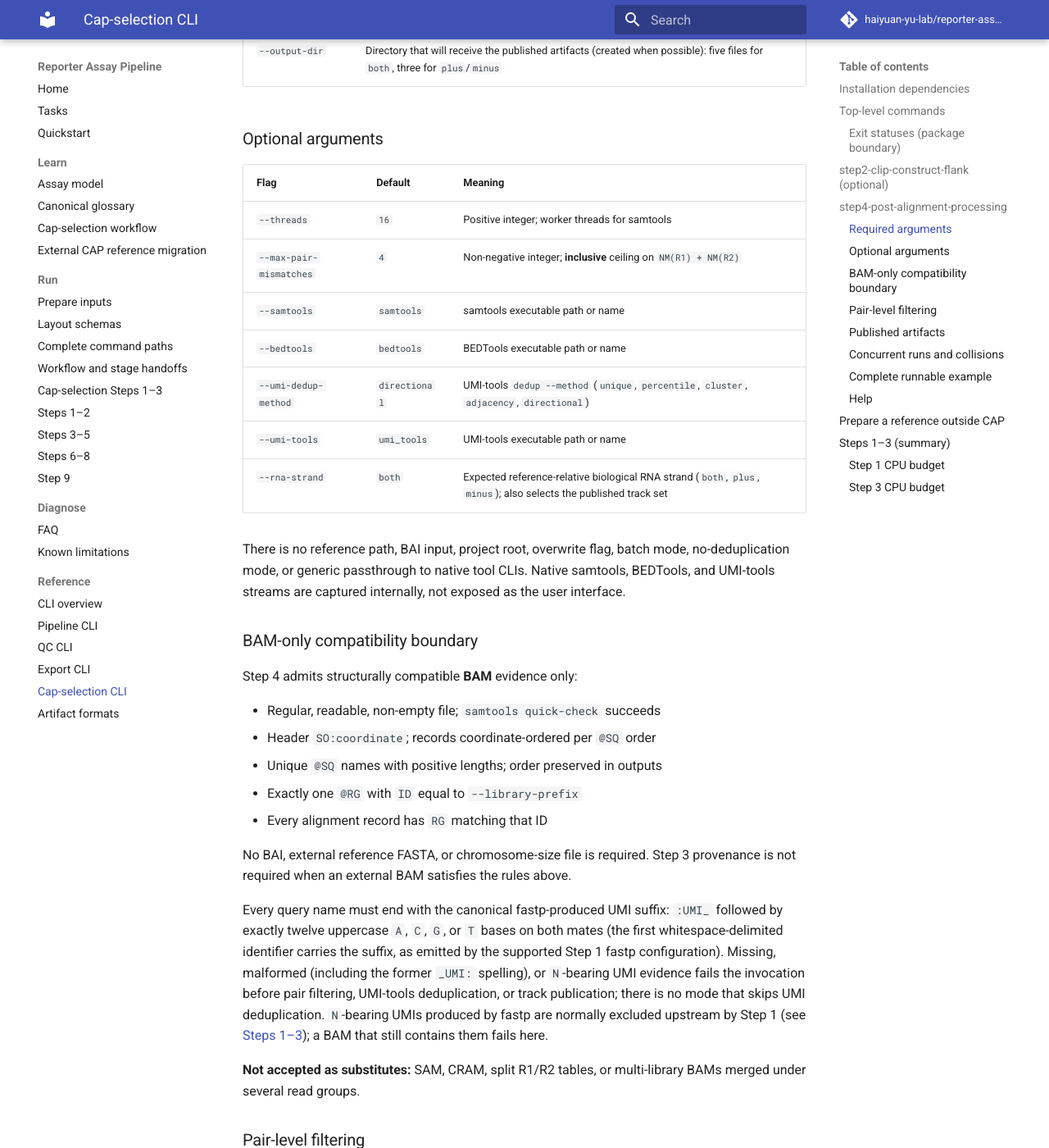
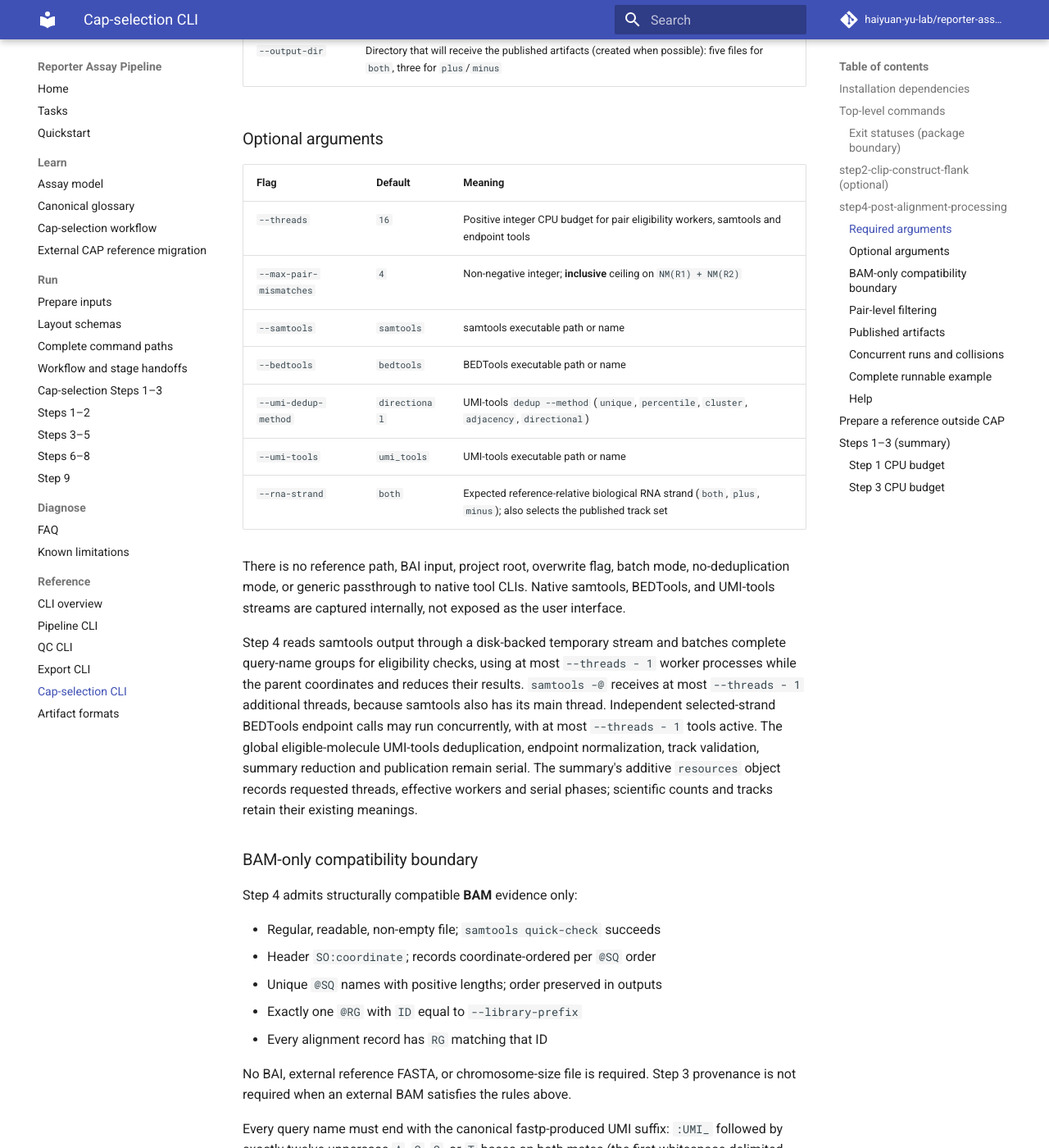
Before and after one commit to haiyuan-yu-lab/reporter-assay-pipeline-doc, an MkDocs documentation site: the page built from docs/cli/cap-assay.md, in a window 1280 px wide and 1400 px high, scrolled down 3312 px. Shown: the whole window at 82% size. Built offline with MkDocs 1.6.1 and Material for MkDocs 9.7.7, drawn with Linux system fonts in a browser that asks for light colours; comment, search, counter and statistics services are not loaded.

Commit message:
Document CAP Step 4 resource budget

```diff
--- a/docs/cli/cap-assay.md
+++ b/docs/cli/cap-assay.md
@@ -138,7 +138,7 @@ count merging).
 
 | Flag | Default | Meaning |
 | --- | --- | --- |
-| `--threads` | `16` | Positive integer; worker threads for samtools |
+| `--threads` | `16` | Positive integer CPU budget for pair eligibility workers, samtools and endpoint tools |
 | `--max-pair-mismatches` | `4` | Non-negative integer; **inclusive** ceiling on `NM(R1) + NM(R2)` |
 | `--samtools` | `samtools` | samtools executable path or name |
 | `--bedtools` | `bedtools` | BEDTools executable path or name |
@@ -150,6 +150,17 @@ There is no reference path, BAI input, project root, overwrite flag, batch mode,
 no-deduplication mode, or generic passthrough to native tool CLIs. Native
 samtools, BEDTools, and UMI-tools streams are captured internally, not exposed
 as the user interface.
+
+Step 4 reads samtools output through a disk-backed temporary stream and batches
+complete query-name groups for eligibility checks, using at most `--threads - 1`
+worker processes while the parent coordinates and reduces their results.
+`samtools -@` receives at most `--threads - 1` additional threads,
+because samtools also has its main thread. Independent selected-strand BEDTools
+endpoint calls may run concurrently, with at most `--threads - 1` tools active.
+The global eligible-molecule UMI-tools deduplication, endpoint normalization,
+track validation, summary reduction and publication remain serial. The summary's
+additive `resources` object records requested threads, effective workers and
+serial phases; scientific counts and tracks retain their existing meanings.
 
 ### BAM-only compatibility boundary
 
```
